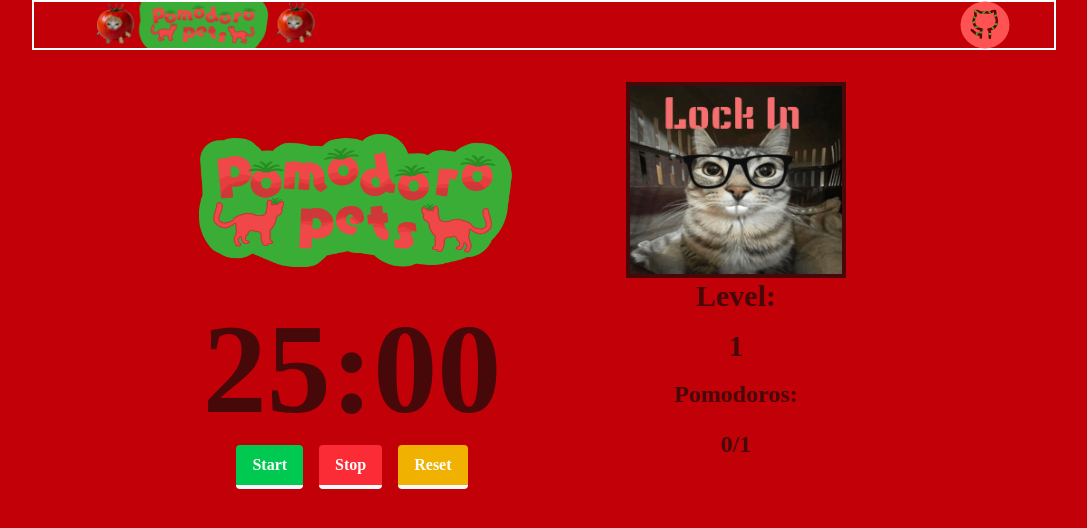
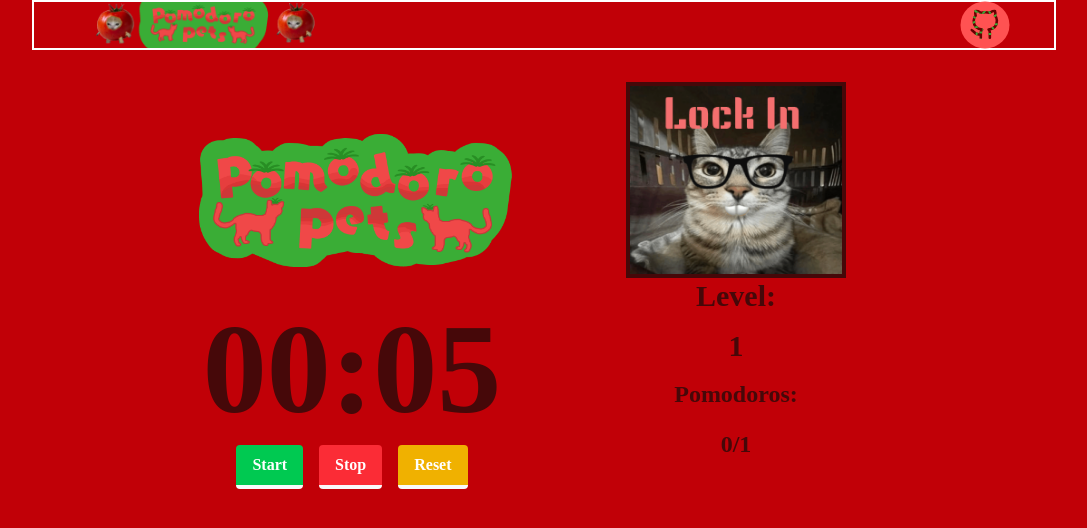
Before and after one commit to johnf008/Pomodoro_Pet, a React (Vite) app: page / in a window 1280 px wide. Shown: the top 528 px of the page, without its empty margins (96-1183 px from the left). Built offline with nearby package versions, Linux system fonts and the light colour scheme; a web font is replaced by a local one.

Commit message:
Temp making timer initially 5 seconds for testing

```diff
--- a/src/components/TimerAndButtons.jsx
+++ b/src/components/TimerAndButtons.jsx
@@ -2,7 +2,7 @@ import React, {useRef, useState, useEffect} from "react";
 
 function TimerAndButtons({onTimerFinish, changeImage}) {
 
-    const initialTime = 1500;
+    const initialTime = 5;
     const [sbCount, updateSBCount] = useState(1);
 
     const [isRunning, setIsRunning] = useState(false);
```
